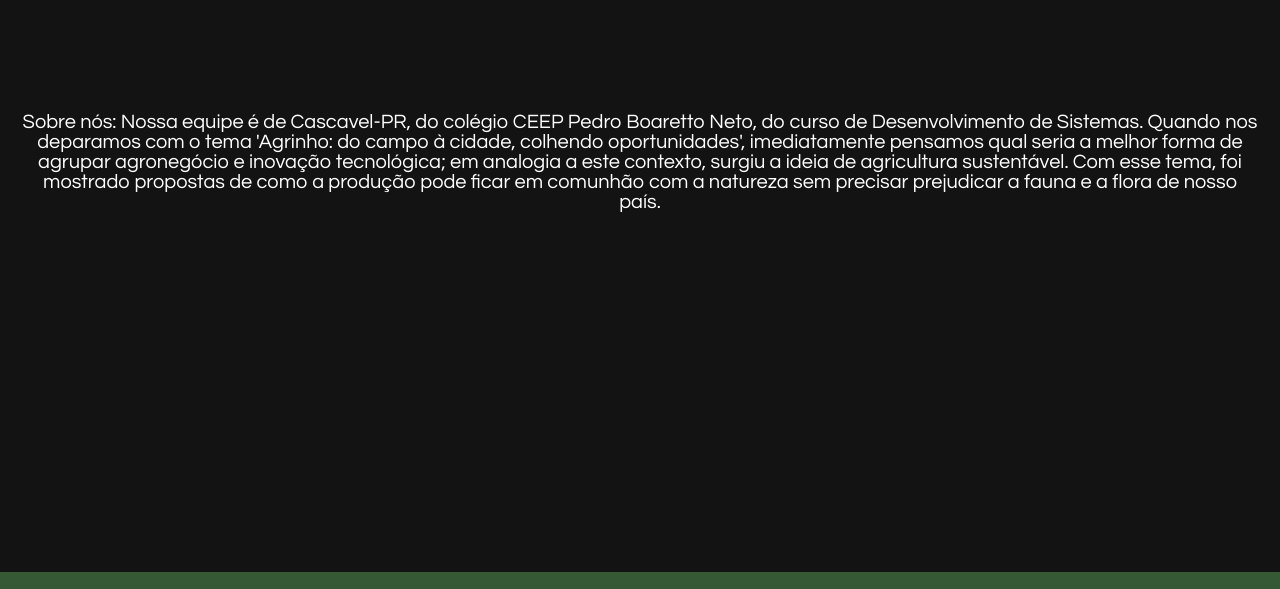
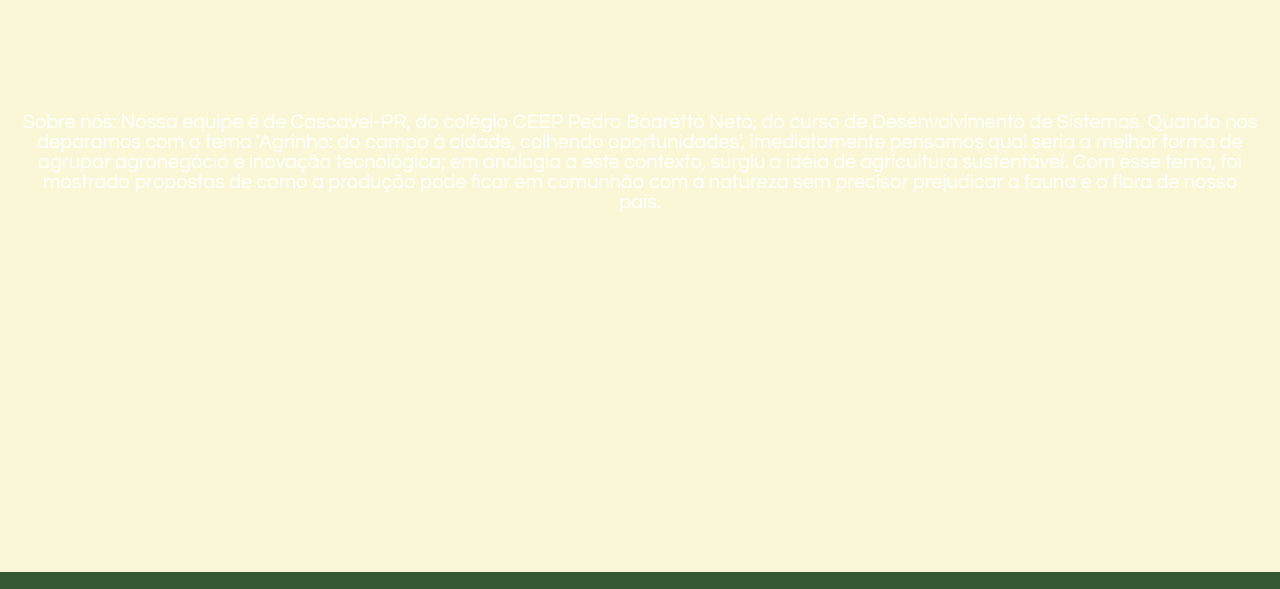
Before and after one commit to AnaMeloLi/Agrinho2024, a plain HTML site: page nos.html in a window 1280 px wide. Shown: the part 248-837 px from the top of the page. Drawn offline with Linux system fonts and the light colour scheme.

Commit message:
Update nos.css

```diff
--- a/nos.css
+++ b/nos.css
@@ -8,7 +8,7 @@
 }
 
 body{
-background-color: rgb(20, 19, 19);
+background-color: rgb(250, 247, 215);
 }
 
 header{
```
